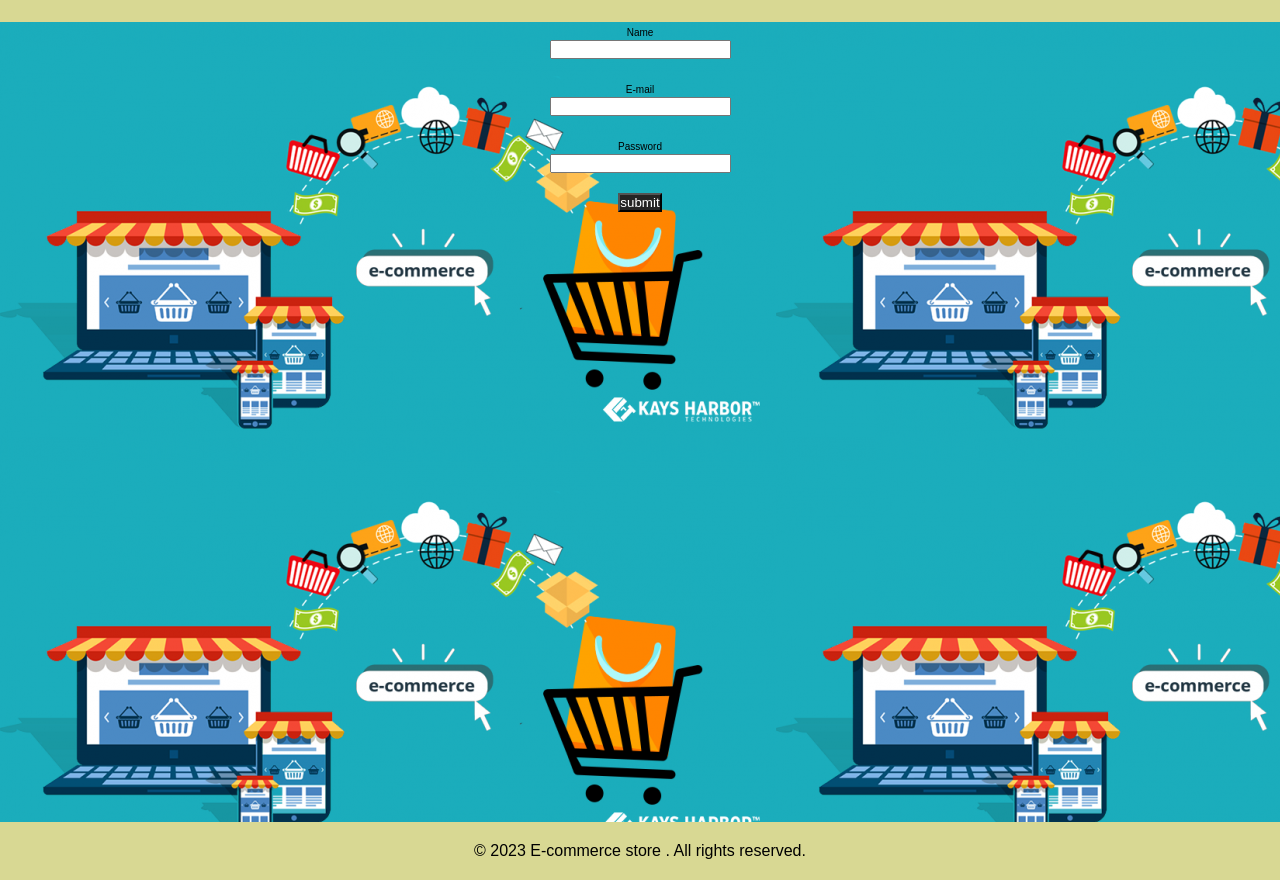
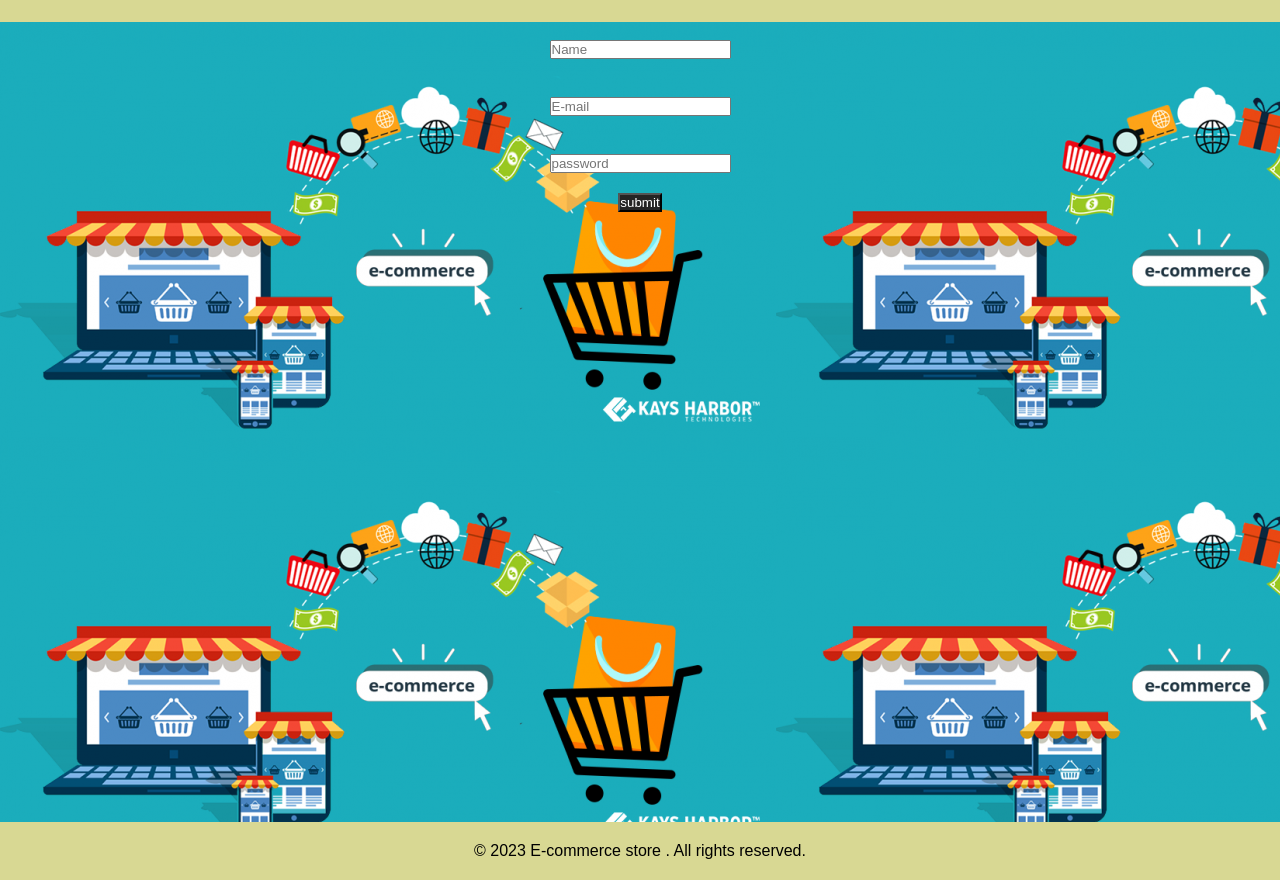
Before and after one commit to Vaanchith-shetty/E-commerce-, a plain HTML site: page signup.html in a window 1280 px wide. Shown: the part 65-945 px from the top of the page. Drawn offline with Linux system fonts and the light colour scheme.

Commit message:
Update signup.html

```diff
--- a/signup.html
+++ b/signup.html
@@ -12,12 +12,12 @@
     </header>
     <main>
         <form class="signup-form">
-            <label for="Name">Name</label>
-            <input type="text" id ="Name" name="Name" required>
-            <label for="email">E-mail</label>
-            <input type="email"id="email" name="email" required>
-            <label for="password">Password</label>
-            <input type="password"id="password" name="password" required>
+             <br>
+            <input type="text" id ="Name" placeholder="Name" required>
+            <br>
+            <input type="email"id="email" placeholder="E-mail" required>
+            <br>
+            <input type="password"id="password" placeholder="password" required>
             <button type ="submit">submit</button>
         </form>
 
@@ -28,4 +28,5 @@
     </footer>
 
 </body>
+
 </html>
```
